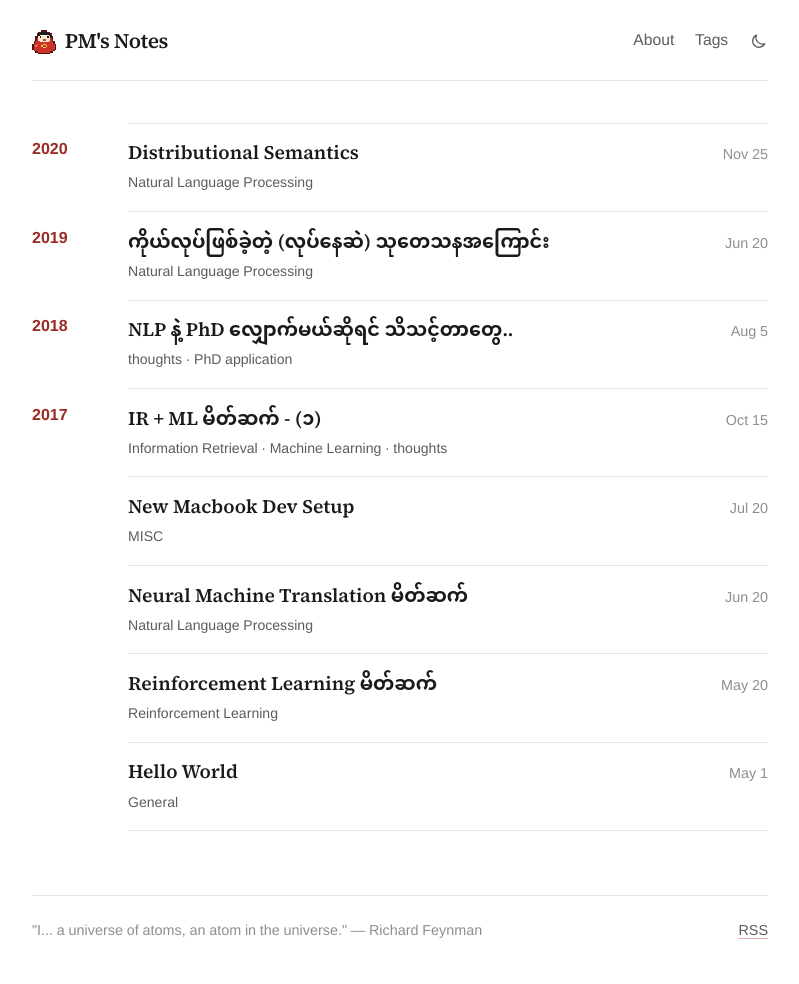
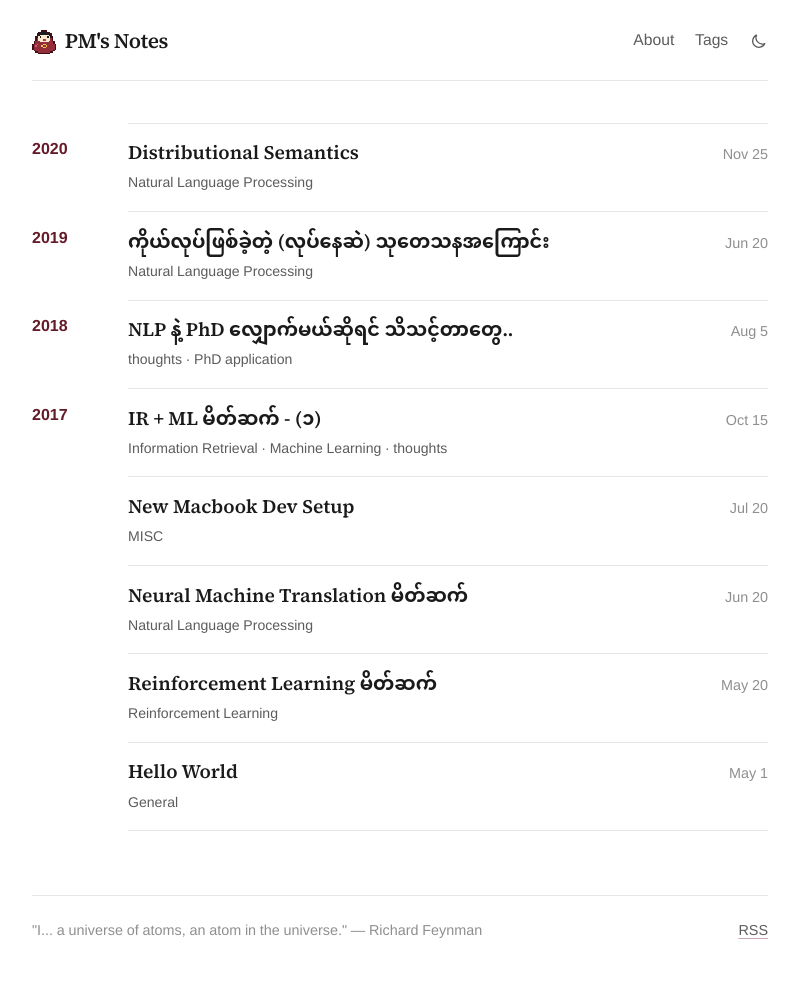
Before and after one commit to phu-pmh/logs, a Jekyll site: the page built from index.md, in a window 1280 px wide. Shown: the whole page, without its empty margins (240-1039 px from the left). Built offline with Jekyll 4.4.1, drawn with Linux system fonts in a browser that asks for light colours; some web fonts are replaced.

Commit message:
Tone the red down to burgundy, doll included
Co-Authored-By: Claude Opus 5.5 <noreply@anthropic.com>
Claude-Session: https://claude.ai/code/session_01JXqTCx3Drj5DZFr9Us3QrX

```diff
--- a/assets/main.scss
+++ b/assets/main.scss
@@ -3,7 +3,7 @@
 /* White page with brick-red accents taken from the Pyit Taing Htaung icon, set in a serif for reading. */
 :root {
   --bg: #ffffff; --ink: #1a1a1a; --muted: #5c5c5c; --faint: #8f8f8f; --rule: #e6e6e6;
-  --accent: #b8322b; --accent-ink: #9a2a24; --soft: #fbe9e6; --mark: #f7d4ce; --code: #f4f4f4;
+  --accent: #7d2232; --accent-ink: #651a28; --soft: #f6e8ea; --mark: #edcdd2; --code: #f4f4f4;
   --font: "Source Serif 4", "Noto Sans Myanmar", "Myanmar Text", "Myanmar Sangam MN", Padauk, Georgia, serif;
   --ui: "Familjen Grotesk", "Noto Sans Myanmar", "Myanmar Text", "Myanmar Sangam MN", "Helvetica Neue", Arial, sans-serif;
   --mono: ui-monospace, "SF Mono", Menlo, Consolas, "Noto Sans Myanmar", monospace;
@@ -11,12 +11,12 @@
 @media (prefers-color-scheme: dark) {
   :root:not([data-theme="light"]) {
     --bg: #141414; --ink: #ececec; --muted: #a3a3a3; --faint: #737373; --rule: #2a2a2a;
-    --accent: #f08a7e; --accent-ink: #f5a398; --soft: #2e1c1a; --mark: #5a2722; --code: #1e1e1e; color-scheme: dark;
+    --accent: #d98a96; --accent-ink: #e6a3ad; --soft: #2a1a1e; --mark: #4d2430; --code: #1e1e1e; color-scheme: dark;
   }
 }
 :root[data-theme="dark"] {
   --bg: #141414; --ink: #ececec; --muted: #a3a3a3; --faint: #737373; --rule: #2a2a2a;
-  --accent: #f08a7e; --accent-ink: #f5a398; --soft: #2e1c1a; --mark: #5a2722; --code: #1e1e1e; color-scheme: dark;
+  --accent: #d98a96; --accent-ink: #e6a3ad; --soft: #2a1a1e; --mark: #4d2430; --code: #1e1e1e; color-scheme: dark;
 }
 * { box-sizing: border-box; }
 html { -webkit-text-size-adjust: 100%; }
```
Also changed, not shown: images/apple-touch-icon.png, images/favicon-32.png, images/favicon.svg.
